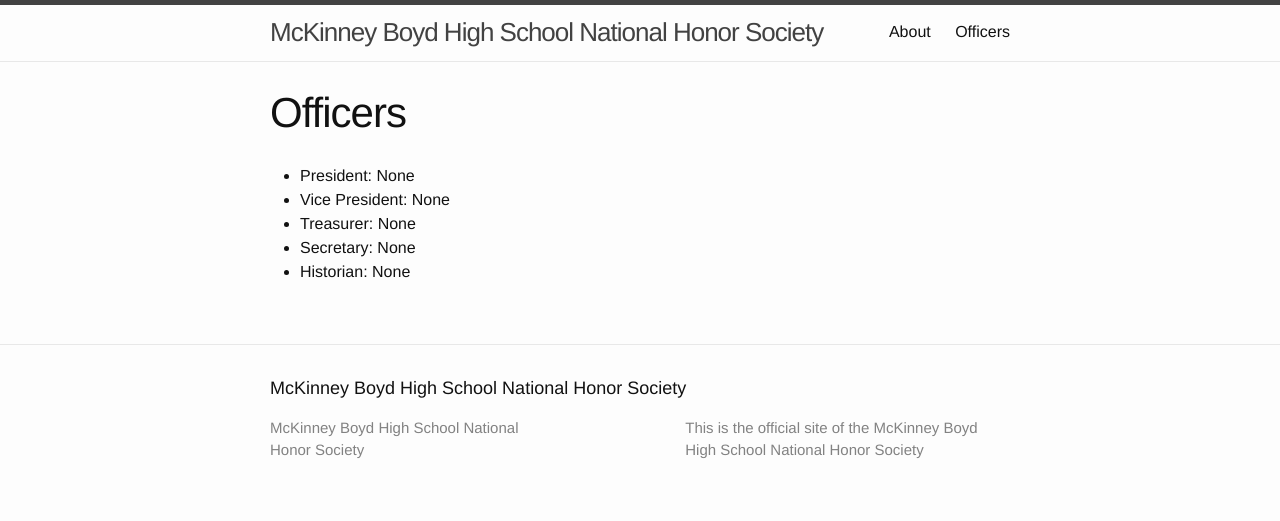
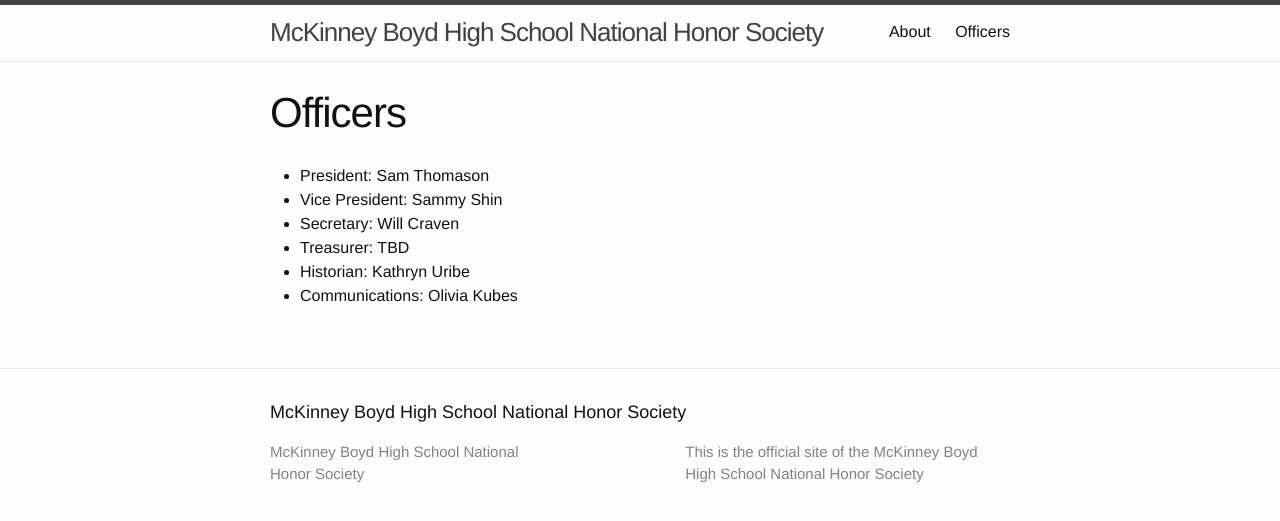
Before and after one commit to mbhs-nhs/mbhs-nhs.github.io, a Jekyll site: the page built from officers.md, in a window 1280 px wide. Shown: the top 521 px of the page. Built offline with Jekyll 4.4.1, drawn with Linux system fonts in a browser that asks for light colours.

Commit message:
Add new officer election results

```diff
--- a/officers.md
+++ b/officers.md
@@ -3,8 +3,9 @@
 title: Officers
 ---
 
-* President: None
-* Vice President: None
-* Treasurer: None
-* Secretary: None
-* Historian: None
+* President: Sam Thomason
+* Vice President: Sammy Shin
+* Secretary: Will Craven
+* Treasurer: TBD
+* Historian: Kathryn Uribe
+* Communications: Olivia Kubes
```
